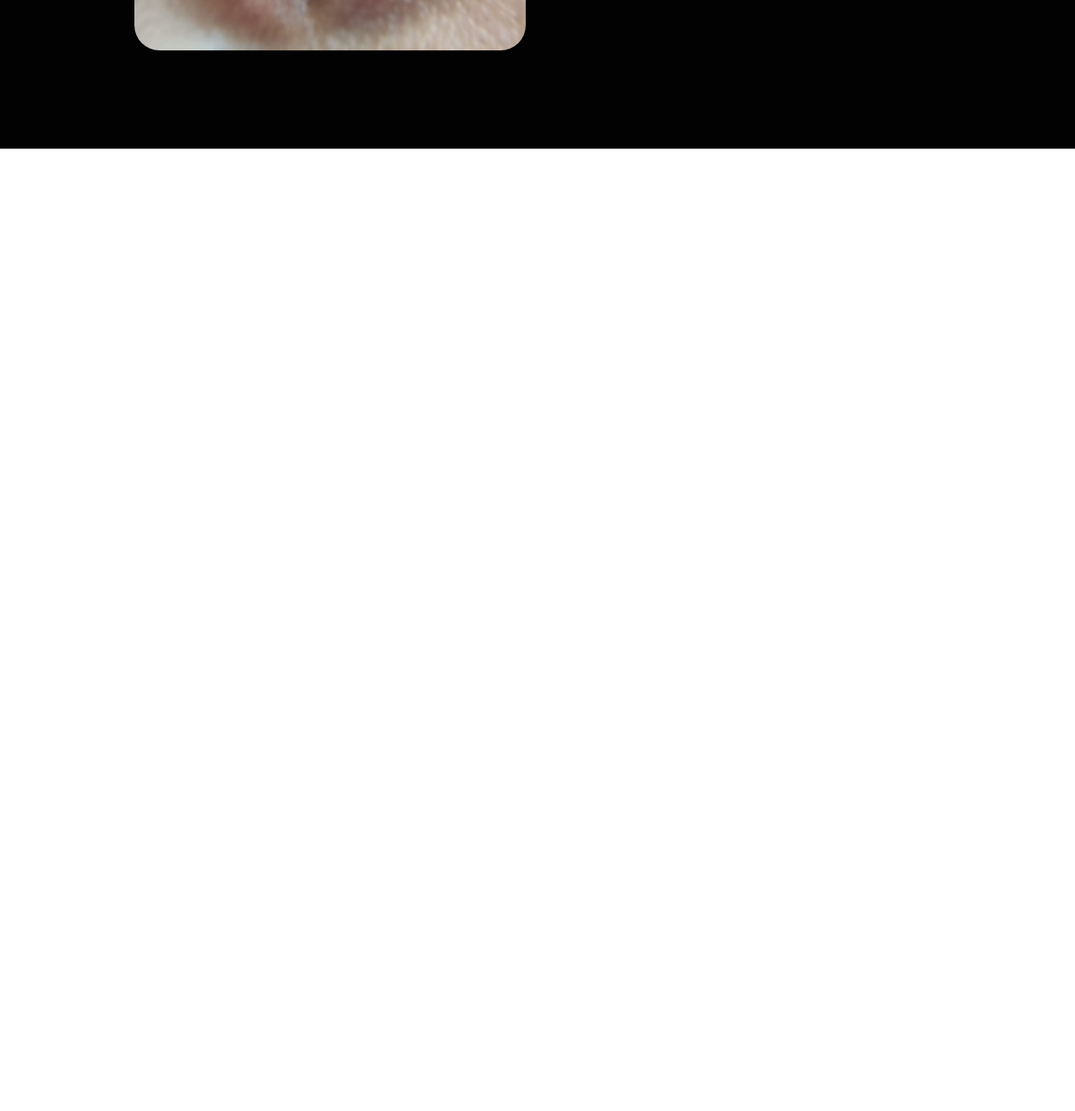
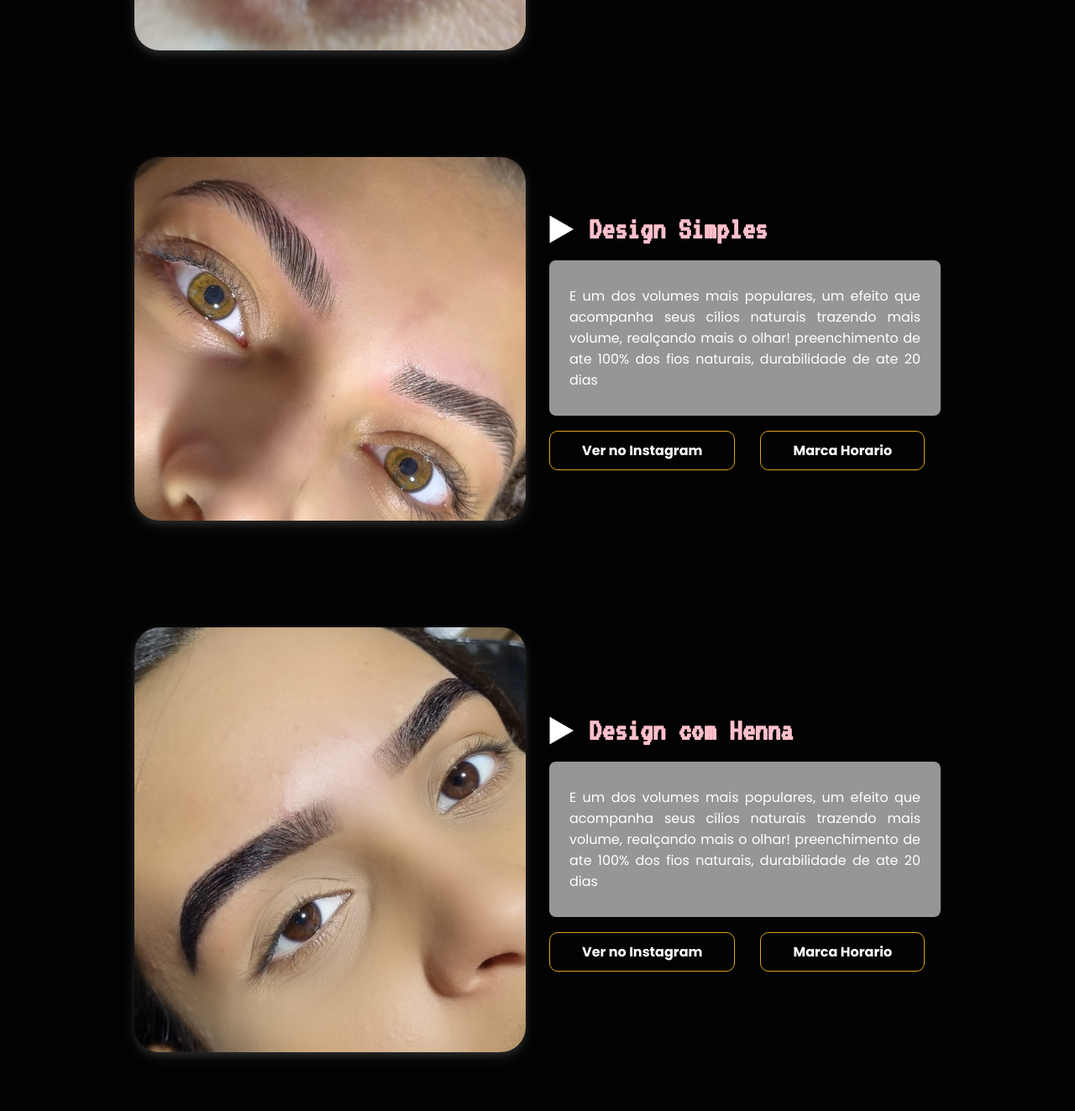
Before and after one commit to Guilherme-Gabriell/Maria-Lash-Desingner, a plain HTML site: page index.html in a window 1280 px wide. Shown: the part 1960-3283 px from the top of the page at 84% size. Before the commit the page ends 2137 px from the top, so only its background shows below. Drawn offline with Linux system fonts and the light colour scheme.

Commit message:
Adicionado mais 2 projetos

```diff
--- a/index.html
+++ b/index.html
@@ -3,12 +3,12 @@
 
 <head>
     <meta charset="UTF-8">
-    <meta name="viewport" content="width=device-width, initial-scale=1.0"/>
+    <meta name="viewport" content="width=device-width, initial-scale=1.0" />
     <title>Maria Eduarda Lash Desingner</title>
-    <link rel="stylesheet" href="https://fonts.googleapis.com/css2?family=VT323&display=swap"/>
+    <link rel="stylesheet" href="https://fonts.googleapis.com/css2?family=VT323&display=swap" />
     <link rel="stylesheet"
-        href="https://fonts.googleapis.com/css2?family=Poppins:ital,wght@0,100;0,200;0,300;0,400;0,500;0,600;0,700;0,800;0,900;1,100;1,200;1,300;1,400;1,500;1,600;1,700;1,800;1,900&display=swap"/>
-    <link rel="stylesheet" href="style/style.css"/>
+        href="https://fonts.googleapis.com/css2?family=Poppins:ital,wght@0,100;0,200;0,300;0,400;0,500;0,600;0,700;0,800;0,900;1,100;1,200;1,300;1,400;1,500;1,600;1,700;1,800;1,900&display=swap" />
+    <link rel="stylesheet" href="style/style.css" />
 </head>
 
 <body>
@@ -22,11 +22,11 @@
     </header>
     <main>
         <div class="main-section">
-            <img class="avatar" src="image/Captura de tela 2024-08-21 124230.png" alt="imagem logo"/>
+            <img class="avatar" src="image/Captura de tela 2024-08-21 124230.png" alt="imagem logo" />
             <h1 class="main-title">"Olá, sou Maria Eduarda,<br /> especialista em Lash Design,</h1>
             <p class="main-description">e estou aqui para realçar a sua beleza com extensões de cílios
                 personalizadas,<br /> perfeitas para destacar o seu olhar e realçar sua autoestima!"</p>
-            <a class="main-button" href="#" target="_blank" >Marca Horario</a>
+            <a class="main-button" href="#" target="_blank">Marca Horario</a>
         </div>
         <div class="sections">
             <section>
@@ -43,22 +43,25 @@
             <!--Seção MEus Atendimentos-->
             <section>
                 <div class="section-title-container">
-                    <img src="image/Polygon 5.png" alt="icone da seção"/>
+                    <img src="image/Polygon 5.png" alt="icone da seção" />
                     <h2 class="section-title">Meus atendimentos</h2>
                 </div>
                 <!--atendimento volume brasileiro-->
+                <!--Projeto 1-->
                 <div>
                     <div class="project">
                         <div class="project-image-container">
-                            <img class="project-image" src="image/f8d2f0c1-e0f0-4fc9-8b51-628037af7f92.jpg" alt="imagem do atendimento" />
+                            <img class="project-image" src="image/f8d2f0c1-e0f0-4fc9-8b51-628037af7f92.jpg"
+                                alt="imagem do atendimento" />
                         </div>
                         <div class="project-details-container">
                             <div class="project-title-container">
-                                <img src="image/Polygon 5.png" alt="icone de nome do projeto"/>
+                                <img src="image/Polygon 5.png" alt="icone de nome do projeto" />
                                 <h3 class="project-title">Volume Brasileiro</h3>
                             </div>
                             <div class="project-description-container">
-                                <p class="project-description">E um dos volumes mais populares, um efeito que acompanha seus cílios naturais
+                                <p class="project-description">E um dos volumes mais populares, um efeito que acompanha
+                                    seus cílios naturais
                                     trazendo
                                     mais volume,
                                     realçando mais o olhar! preenchimento de ate 100% dos fios naturais, durabilidade de
@@ -67,12 +70,73 @@
                                 </p>
                             </div>
                             <div class="project-buttons-container">
-                                <a class="project-button" href="https://www.instagram.com/mariaa_lashdesign?igsh=bDk1ZXE4aWxmc2tk" target="_blank" >Ver no Instagram</a>
-                                <a class="project-button" href="#" target="_blank" >Marca Horario</a>
+                                <a class="project-button"
+                                    href="https://www.instagram.com/mariaa_lashdesign?igsh=bDk1ZXE4aWxmc2tk"
+                                    target="_blank">Ver no Instagram</a>
+                                <a class="project-button" href="#" target="_blank">Marca Horario</a>
                             </div>
                         </div>
                     </div>
                 </div>
+                <!--Projeto 2-->
+                <div>
+                    <div class="project">
+                        <div class="project-image-container">
+                            <img class="project-image" src="image/desingner-simples.jpg" alt="imagem do atendimento" />
+                        </div>
+                        <div class="project-details-container">
+                            <div class="project-title-container">
+                                <img src="image/Polygon 5.png" alt="icone de nome do projeto" />
+                                <h3 class="project-title">Design Simples</h3>
+                            </div>
+                            <div class="project-description-container">
+                                <p class="project-description">E um dos volumes mais populares, um efeito que acompanha
+                                    seus cílios naturais
+                                    trazendo
+                                    mais volume,
+                                    realçando mais o olhar! preenchimento de ate 100% dos fios naturais, durabilidade de
+                                    ate
+                                    20 dias
+                                </p>
+                            </div>
+                            <div class="project-buttons-container">
+                                <a class="project-button"
+                                    href="https://www.instagram.com/mariaa_lashdesign?igsh=bDk1ZXE4aWxmc2tk"
+                                    target="_blank">Ver no Instagram</a>
+                                <a class="project-button" href="#" target="_blank">Marca Horario</a>
+                            </div>
+                        </div>
+                    </div>
+                    <!--Projeto 3-->
+                    <div>
+                        <div class="project">
+                            <div class="project-image-container">
+                                <img class="project-image" src="image/henna.jpg" alt="imagem do atendimento" />
+                            </div>
+                            <div class="project-details-container">
+                                <div class="project-title-container">
+                                    <img src="image/Polygon 5.png" alt="icone de nome do projeto" />
+                                    <h3 class="project-title">Design com Henna</h3>
+                                </div>
+                                <div class="project-description-container">
+                                    <p class="project-description">E um dos volumes mais populares, um efeito que
+                                        acompanha seus cílios naturais
+                                        trazendo
+                                        mais volume,
+                                        realçando mais o olhar! preenchimento de ate 100% dos fios naturais,
+                                        durabilidade de
+                                        ate
+                                        20 dias
+                                    </p>
+                                </div>
+                                <div class="project-buttons-container">
+                                    <a class="project-button"
+                                        href="https://www.instagram.com/mariaa_lashdesign?igsh=bDk1ZXE4aWxmc2tk"
+                                        target="_blank">Ver no Instagram</a>
+                                    <a class="project-button" href="#" target="_blank">Marca Horario</a>
+                                </div>
+                            </div>
+                        </div>
             </section>
 
         </div>
--- a/style/style.css
+++ b/style/style.css
@@ -119,6 +119,7 @@ section {
 .project-image {
     max-width: 100%;
     border-radius: 30px;
+    box-shadow: 0 4px 8px rgba(255, 255, 255, 0.1), 0 6px 20px 0 rgba(255, 255, 255, 0.09);
 }
 
 .project-details-container {
@@ -135,7 +136,7 @@ section {
 
 .project-title {
     font-family: "VT323", monospace;
-    color:#FFC0CB;
+    color: #FFC0CB;
     font-size: 38px;
 
 }
@@ -160,7 +161,7 @@ section {
 .project-button {
     text-decoration: none;
     color: #ffffff;
-    border:1px solid goldenrod;
+    border: 1px solid goldenrod;
     border-radius: 10px;
     padding: 10px 38px;
     font-weight: 700;
```
Also changed, not shown: image/desingner-simples.jpg (added), image/henna.jpg (added).
